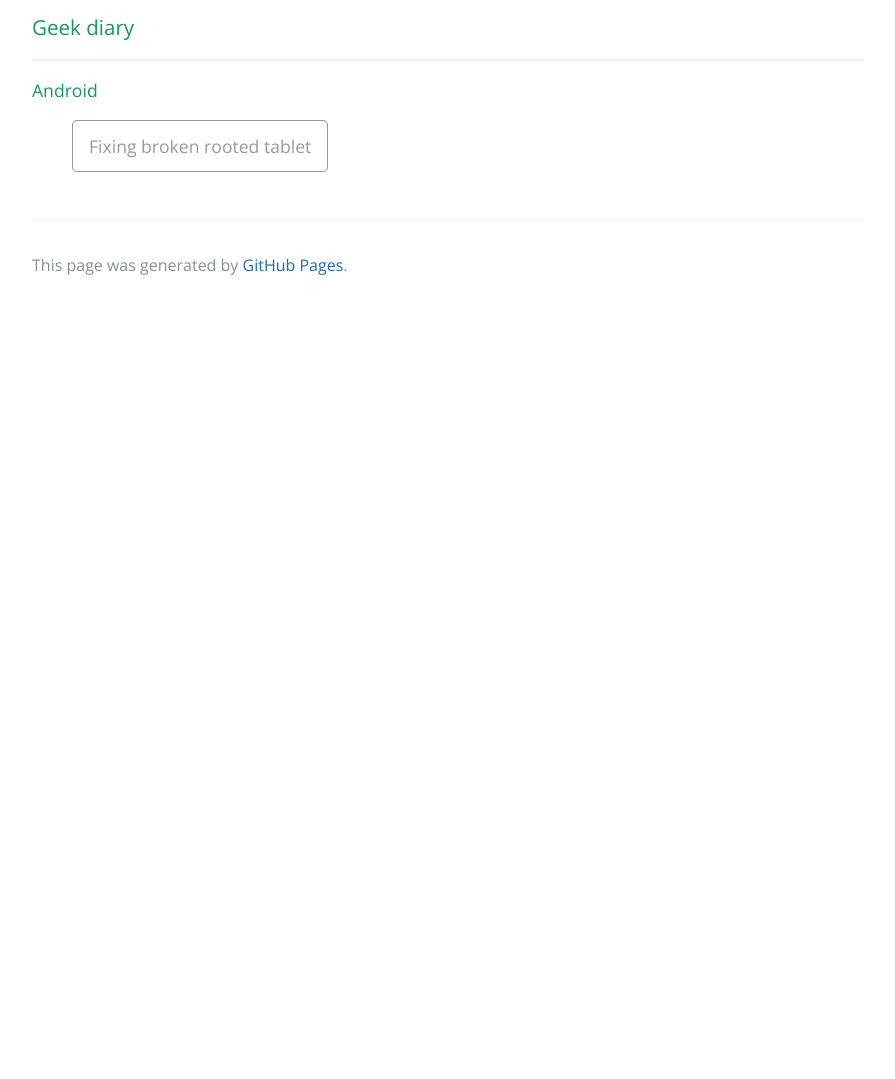
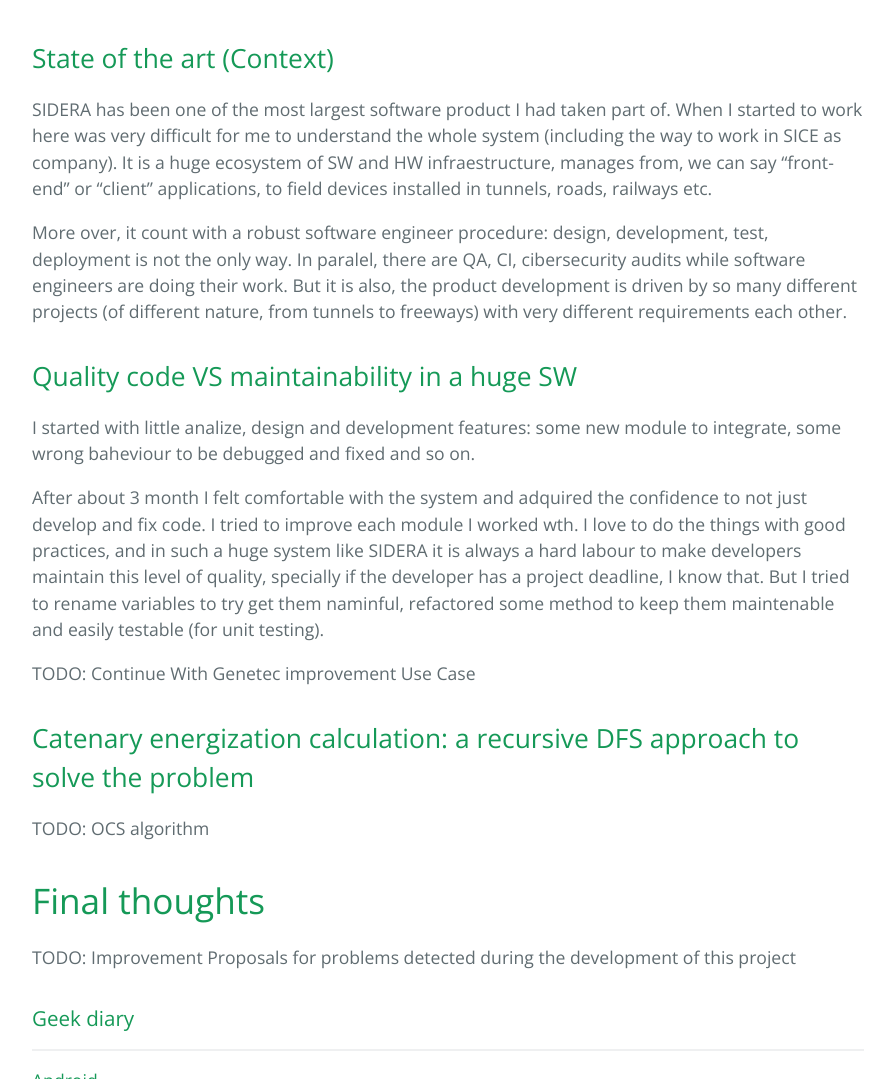
Before and after one commit to Carlosmape/carlosmape.github.io, a Jekyll site: the page built from projects/sidera.md, in a window 1280 px wide and 1400 px high, scrolled down 834 px. Shown: the part 321-1400 px from the top of the window, without its empty margins (192-1087 px from the left). Built offline with Jekyll 4.4.1, drawn with Linux system fonts in a browser that asks for light colours; before the commit the page ends 1464 px from its top, so only the background shows below that; some of the changed text lies outside the part shown.

Commit message:
Begin with SICE's SIDERA experience and use cases

```diff
--- a/projects/sidera.md
+++ b/projects/sidera.md
@@ -4,6 +4,26 @@
 ---
 
 # SIDERA
-SIDERA is an SCADA which I took part of. Here is an introductory video
+SIDERA is an SCADA which I took part of. If you are interested to know SIDERA, here is an introductory video
 
 <iframe frameborder="0" src="//fast.wistia.net/embed/iframe/1udndnopro " style="width: 100%; height: 600px;" msallowfullscreen="msallowfullscreen" oallowfullscreen="oallowfullscreen" webkitallowfullscreen="webkitallowfullscreen" mozallowfullscreen="mozallowfullscreen" allowfullscreen="allowfullscreen" name="wistia_embed" class="wistia_embed" scrolling="no" allowtransparency="true"></iframe>
+
+## State of the art (Context)
+SIDERA has been one of the most largest software product I had taken part of. When I started to work here was very difficult for me to understand the whole system (including the way to work in SICE as company). It is a huge ecosystem of SW and HW infraestructure, manages from, we can say "front-end" or "client" applications, to field devices installed in tunnels, roads, railways etc.
+
+More over, it count with a robust software engineer procedure: design, development, test, deployment is not the only way. In paralel, there are QA, CI, cibersecurity audits while software engineers are doing their work. But it is also, the product development is driven by so many different projects (of different nature, from tunnels to freeways) with very different requirements each other.
+
+## Quality code VS maintainability in a huge SW
+I started with little analize, design and development features: some new module to integrate, some wrong baheviour to be debugged and fixed and so on.
+
+After about 3 month I felt comfortable with the system and adquired the confidence to not just develop and fix code. I tried to improve each module I worked wth. I love to do the things with good practices, and in such a huge system like SIDERA it is always a hard labour to make developers maintain this level of quality, specially if the developer has a project deadline, I know that. But I tried to rename variables to try get them naminful, refactored some method to keep them maintenable and easily testable (for unit testing).
+
+TODO: Continue With Genetec improvement Use Case
+
+## Catenary energization calculation: a recursive DFS approach to solve the problem
+
+TODO: OCS algorithm
+
+
+# Final thoughts
+TODO: Improvement Proposals for problems detected during the development of this project
```
